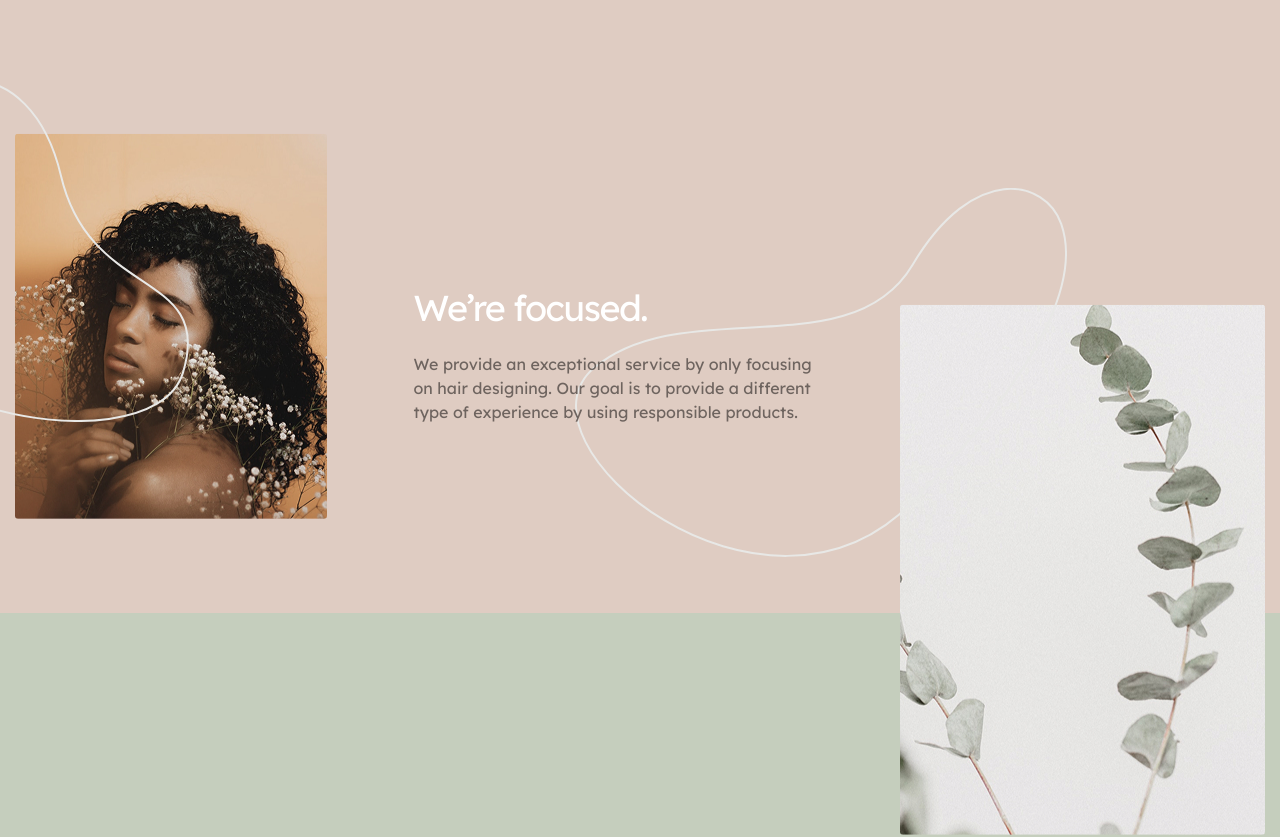
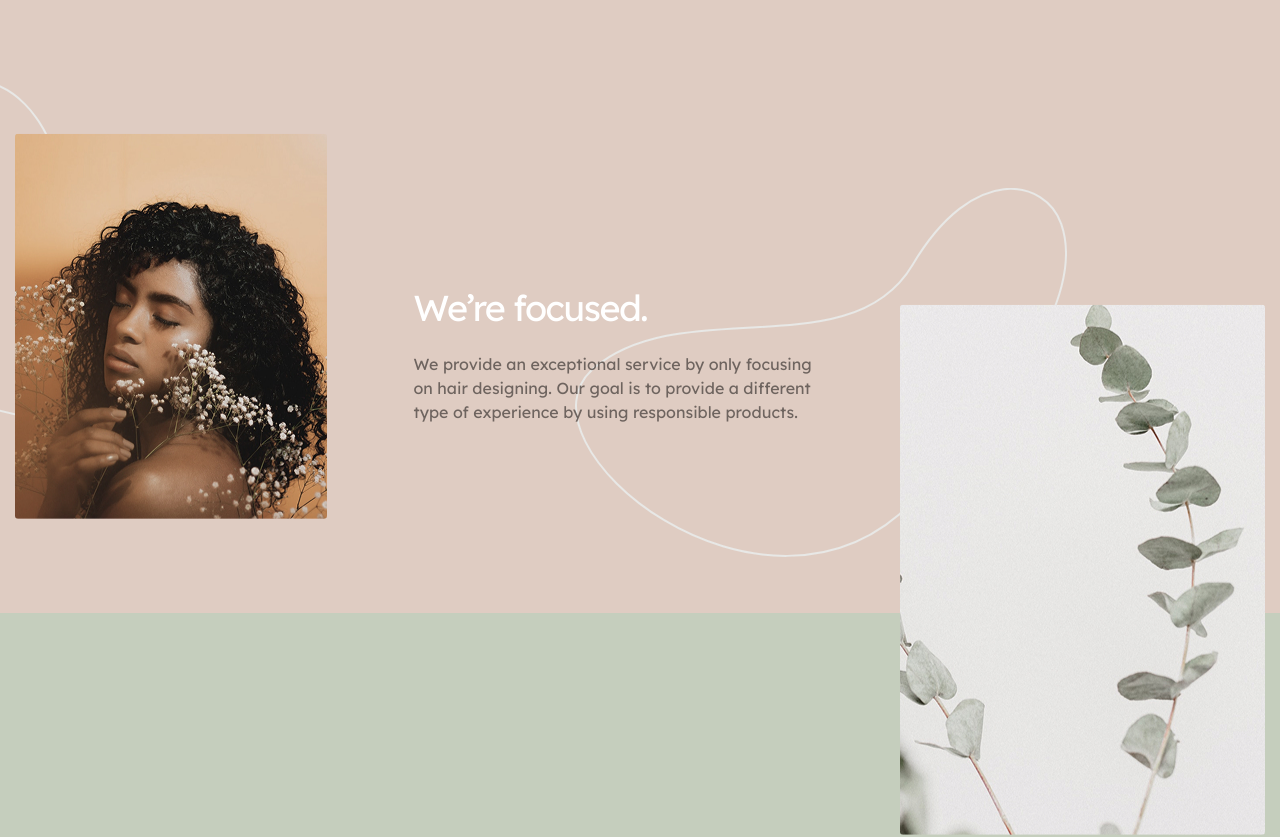
Before and after one commit to Khmelev7koiOleh/debonaire, a Nuxt app: page / in a window 1280 px wide. Shown: the part 900-1737 px from the top of the page. Built offline with nearby package versions, Linux system fonts and the light colour scheme; a web font is replaced by a local one.

Commit message:
add z-index . end of the project

```diff
--- a/app/assets/scss/focused.scss
+++ b/app/assets/scss/focused.scss
@@ -39,6 +39,7 @@
         border-radius: 3px;
       }
     }
+
     &--second {
       max-width: 365px;
       position: relative;
@@ -52,6 +53,15 @@
         border-radius: 3px;
       }
     }
+  }
+
+  &__image-1 {
+    position: relative;
+    z-index: 2;
+  }
+  &__image-2 {
+    position: relative;
+    z-index: 2;
   }
   &__img {
     position: relative;
--- a/app/pages/index.vue
+++ b/app/pages/index.vue
@@ -166,7 +166,7 @@ onUnmounted(() => {
       <div class="focused__container">
         <div class="focused__content">
           <div class="focused__picture focused__picture--first">
-            <div ref="focused__img1">
+            <div ref="focused__img1" class="focused__image-1">
               <img class="focused__img" src="/focused/image-1.jpg" alt="" />
             </div>
             <div class="focused__deco focused__deco--first">
@@ -183,7 +183,7 @@ onUnmounted(() => {
             </p>
           </div>
           <div class="focused__picture focused__picture--second">
-            <div ref="focused__img2">
+            <div ref="focused__img2" class="focused__image-2">
               <img
                 class="focused__img focused__img--second"
                 src="/focused/image-2.jpg"
```
